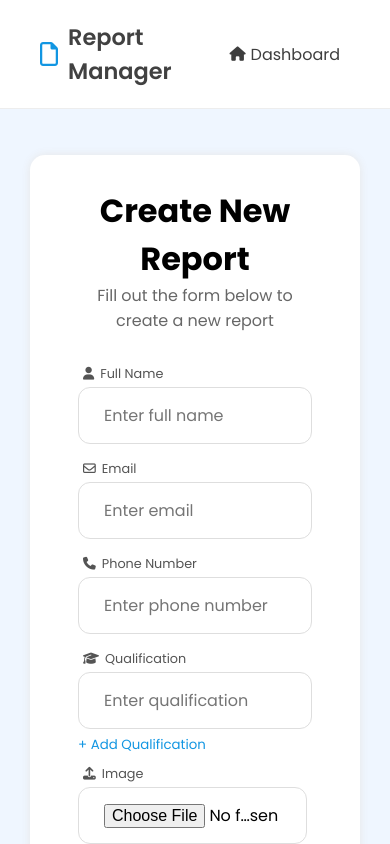
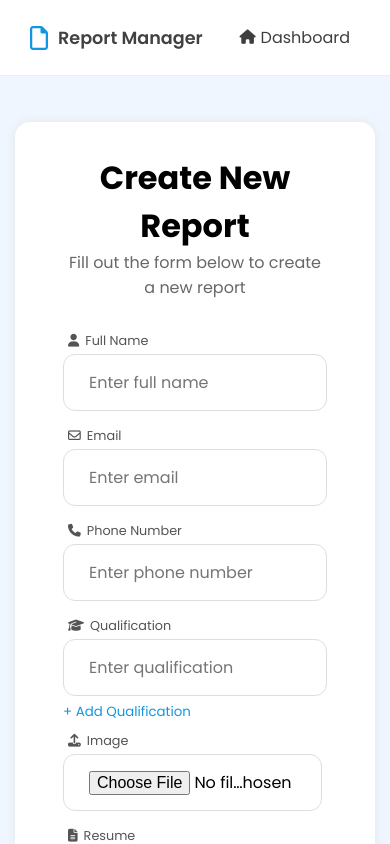
Before and after one commit to faiz4n/Report-Manager, a React (Vite) app: page /create in a window 390 px wide. Shown: the top 844 px of the page. Built offline with nearby package versions, Linux system fonts and the light colour scheme; no server answers; the database is empty.

Commit message:
improved responsive styels

```diff
--- a/src/media.css
+++ b/src/media.css
@@ -9,3 +9,14 @@
     padding: 30px;
   }
 }
+@media (max-width: 430px) {
+  header {
+    padding: 20px 30px;
+  }
+  header h3 {
+    font-size: 1.1rem;
+  }
+  .form-container {
+    padding: 30px 15px;
+  }
+}
```
